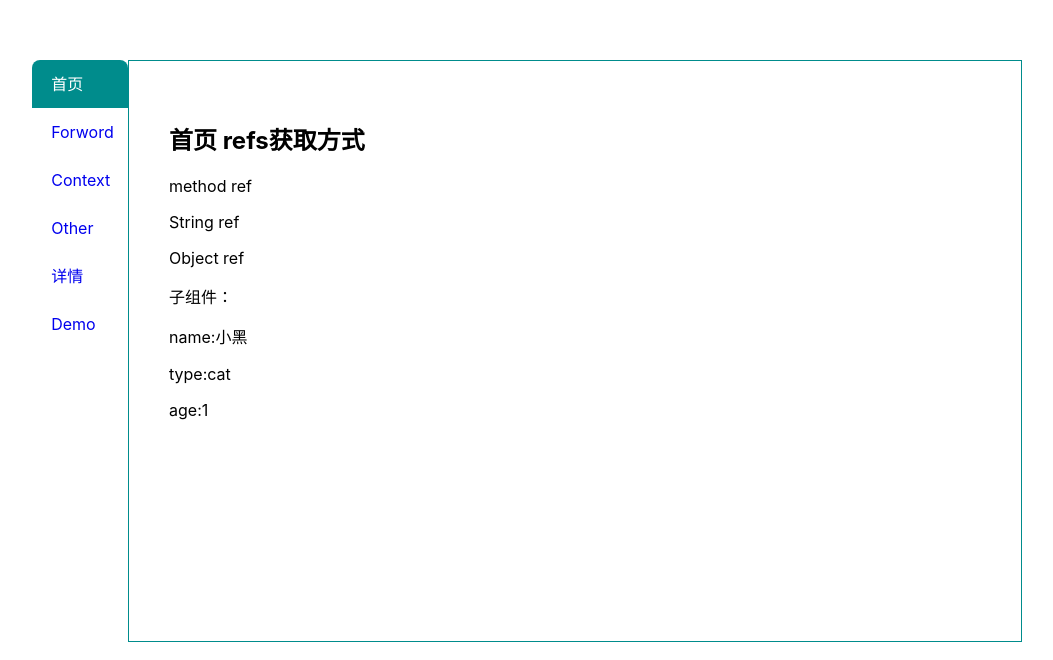
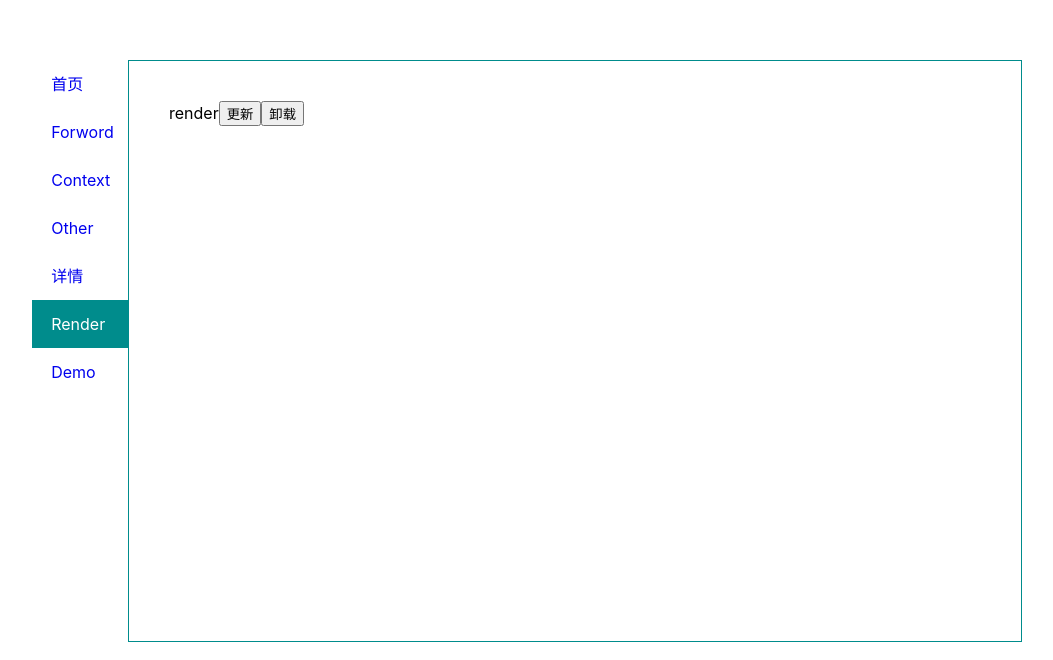
Before and after one commit to aetny/reactCC, a React app: page /#/render in a window 1280 px wide. Before the commit this address led to /#/home. Shown: the part 140-800 px from the top of the page, without its empty margins (118-1171 px from the left). Built offline with nearby package versions, Linux system fonts and the light colour scheme.

Commit message:
狗子函数

```diff
--- a/config/webpack.config.js
+++ b/config/webpack.config.js
@@ -608,7 +608,7 @@ module.exports = function (webpackEnv) {
       // Otherwise React will be compiled in the very slow development mode.
       new webpack.DefinePlugin(env.stringified),
       // This is necessary to emit hot updates (CSS and Fast Refresh):
-      isEnvDevelopment && new webpack.HotModuleReplacementPlugin(),
+      isEnvDevelopment && new webpack.HotModuleReplacementPlugin(),//热更新
       // Experimental hot reloading for React .
       // https://github.com/facebook/react/tree/master/packages/react-refresh
       isEnvDevelopment &&
@@ -627,7 +627,7 @@ module.exports = function (webpackEnv) {
       // Watcher doesn't work well if you mistype casing in a path so we use
       // a plugin that prints an error when you attempt to do this.
       // See https://github.com/facebook/create-react-app/issues/240
-      isEnvDevelopment && new CaseSensitivePathsPlugin(),
+      isEnvDevelopment && new CaseSensitivePathsPlugin(),//开发模块的大小写检测
       // If you require a missing module and then `npm install` it, you still have
       // to restart the development server for webpack to discover it. This plugin
       // makes the discovery automatic so you don't have to restart.
@@ -743,7 +743,7 @@ module.exports = function (webpackEnv) {
     ].filter(Boolean),
     // Some libraries import Node modules but don't use them in the browser.
     // Tell webpack to provide empty mocks for them so importing them works.
-    node: {
+    node: {//node环境下
       module: 'empty',
       dgram: 'empty',
       dns: 'mock',
--- a/src/App.js
+++ b/src/App.js
@@ -7,6 +7,7 @@ import Context from './components/Context/index';
 import Forward from './components/Forward/index';
 import Other from './components/Other';
 import Info from './components/Info';
+import Render from './components/Render/index';
 import Demo from './components/Demo/index';
 class App extends Component{
   constructor(){
@@ -22,6 +23,7 @@ class App extends Component{
             <li><NavLink to="/context">Context</NavLink></li>
             <li><NavLink to="/other">Other</NavLink></li>
             <li><NavLink to="/info">详情</NavLink></li>
+            <li><NavLink to="/render">Render</NavLink></li>
             <li><NavLink to="/demo">Demo</NavLink></li>
           </ul>
         </div>
@@ -33,6 +35,7 @@ class App extends Component{
             <Route path="/context" component={Context}></Route>
             <Route path="/other" component={Other}></Route>
             <Route path="/info" component={Info}></Route>
+            <Route path="/render" component={Render}></Route>
             <Route path="/demo" component={Demo}></Route>
             <Redirect to="/home"></Redirect>
           </Switch>
--- a/src/components/Demo/components/TodoMain.js
+++ b/src/components/Demo/components/TodoMain.js
@@ -2,6 +2,10 @@ import {Component} from 'react';
 
 import TodoItem from './TodoItem';
 class TodoMain extends Component{
+  componentWillReceiveProps(nextProps){
+    console.log(nextProps);
+    console.log(this.props.arr);
+  }
   render(){
     let {aggregate:{arr}} = this.props;
     return (
--- a/src/components/Demo/index.js
+++ b/src/components/Demo/index.js
@@ -13,8 +13,10 @@ class Demo extends Component{
     isAll:false
   }
   handlePush=(value)=>{
+    this.state.arr.push({value,isDone:false})
     this.setState({
-      arr:[{value,isDone:false},...this.state.arr],
+      arr: this.state.arr,//这种写法贼强！！！会造成react的钩子函数bug（componentWillReceiveProps）
+      // arr:[{value,isDone:false},...this.state.arr],
       isAll:false
     })
   }
@@ -56,15 +58,18 @@ class Demo extends Component{
       handleChange:this.handleChange,
       handleDelete:this.handleDelete
     }
+    //这个地方我重新定义了数据，避免了数据的重复
     let sub = {
       arr,
       isAll,
       handleIsAll:this.handleIsAll
     }
+    // console.log(arr);//理解一下 这里数据简单 只有一层 浅拷贝即可 复杂类型需要深拷贝！
+    // console.log([...arr]);
     return (
       <div>
         <Todoheader handlePush={this.handlePush}/>
-        <TodoMain aggregate = {aggregate} />
+        <TodoMain aggregate = {aggregate} arr={[...arr]}/>
         <TodoFooter sub={sub} />
       </div>
     )
--- /dev/null
+++ b/src/components/Render/index.js
@@ -0,0 +1,68 @@
+import React, {Component} from 'react';
+import ReactDOM from 'react-dom';
+
+class Render extends Component{
+  //初始化渲染的阶段
+  constructor(){
+    super();
+  }
+  state = {
+    msg:"render"
+  }
+  handleClick = ()=>{
+    this.setState({
+      msg:'更新'
+    })
+  }
+  componentWillMount(){//将要插入虚拟dom，组件将要挂载
+    console.log('render之前',this.state.msg);
+    //不会被废除 服务端渲染贼强！！！
+  }
+  render(){//用于插入虚拟dom的
+    let {msg} = this.state;
+    console.log(msg);
+    return (
+      <div>
+        {msg}
+        <button onClick={this.handleClick}>更新</button>
+        <button onClick={this.handleUnMount}>卸载</button>
+      </div>
+    )
+  }
+  componentDidMount(){//已经插入虚拟dom，真实dom已经生成
+    console.log('render之后',this.state.msg);
+    //这里最合适调用ajax，不阻碍html的渲染
+  }
+
+  componentWillReceiveProps(nextProps){
+    //有一个重大bug！！！原因是react的地址引用问题！！！不是根据数据内容判断的 而是根据数据的引用来判断的 所以react项目里深拷贝贼多！
+    //初始化的时候不会立即执行！在接收到新的props值触发
+    //一般用于父组件更新 子组件重新渲染
+    console.log(nextProps);
+  }
+  //阀门 通过return返回值拦截更新
+  shouldComponentUpdate(nextProps,nextState){
+    //通过this.state.msg和nextState对比！！！
+    console.log('阀门',this.state.msg);
+    console.log(nextProps);
+    console.log(nextState);
+    return false
+  }
+
+  //调用this.setState后，执行更新的过程
+  //react更新消耗的性能最大！！！
+  componentWillUpdate(nextProps,nextState){//即将插入虚拟dom
+    console.log('更新前',this.state.msg);
+  }
+  //这里是要更新 直接render
+  componentDidUpdate(){//插入虚拟dom
+    console.log('更新后',this.state.msg);
+  }
+  handleUnMount(){
+    ReactDOM.unmountComponentAtNode(document.getElementById('root'))
+  }
+  componentWillUnmount(){
+    console.log('即将卸载');
+  }
+}
+export default Render;
```
Also changed, not shown: src/components/Demo/浅拷贝.png (added).
